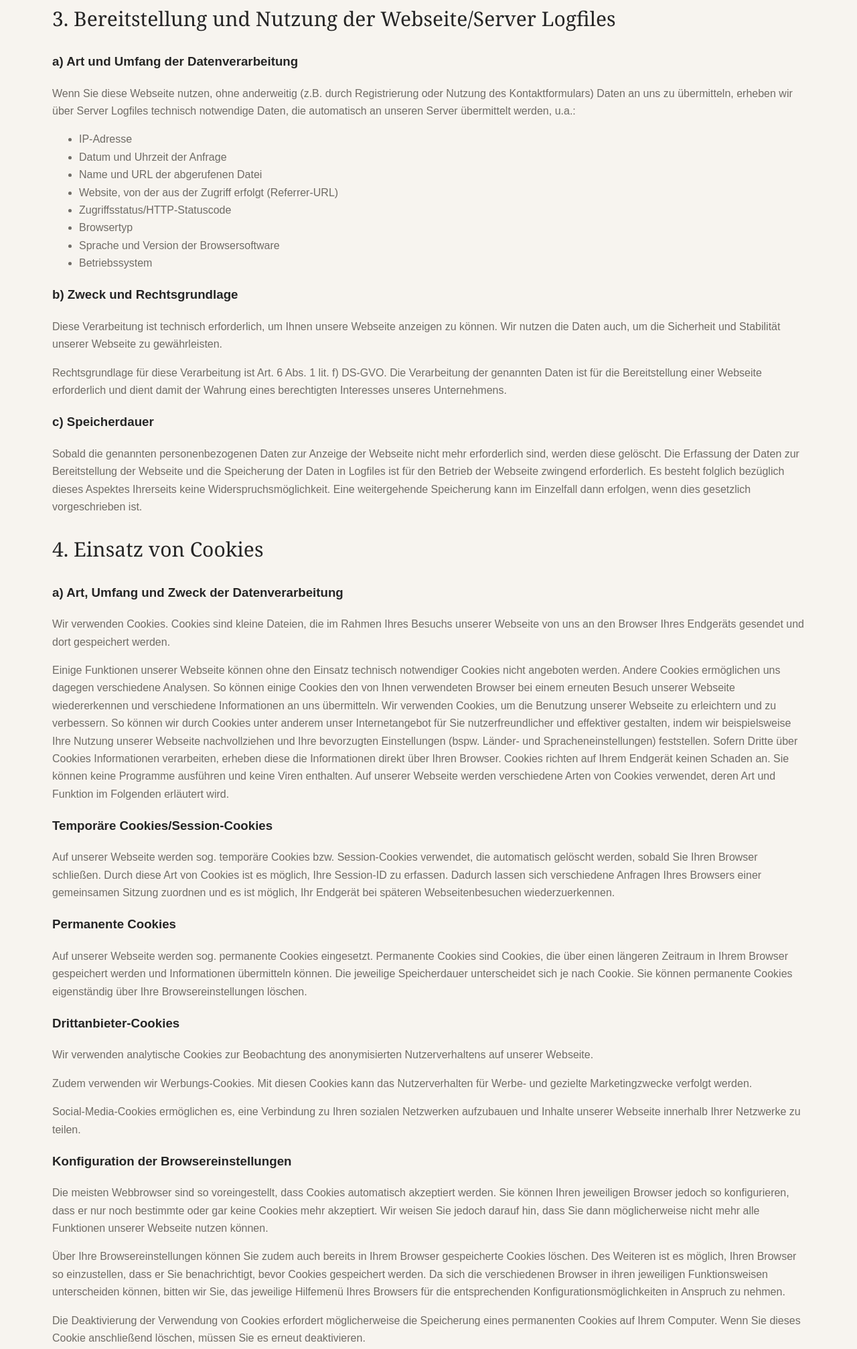
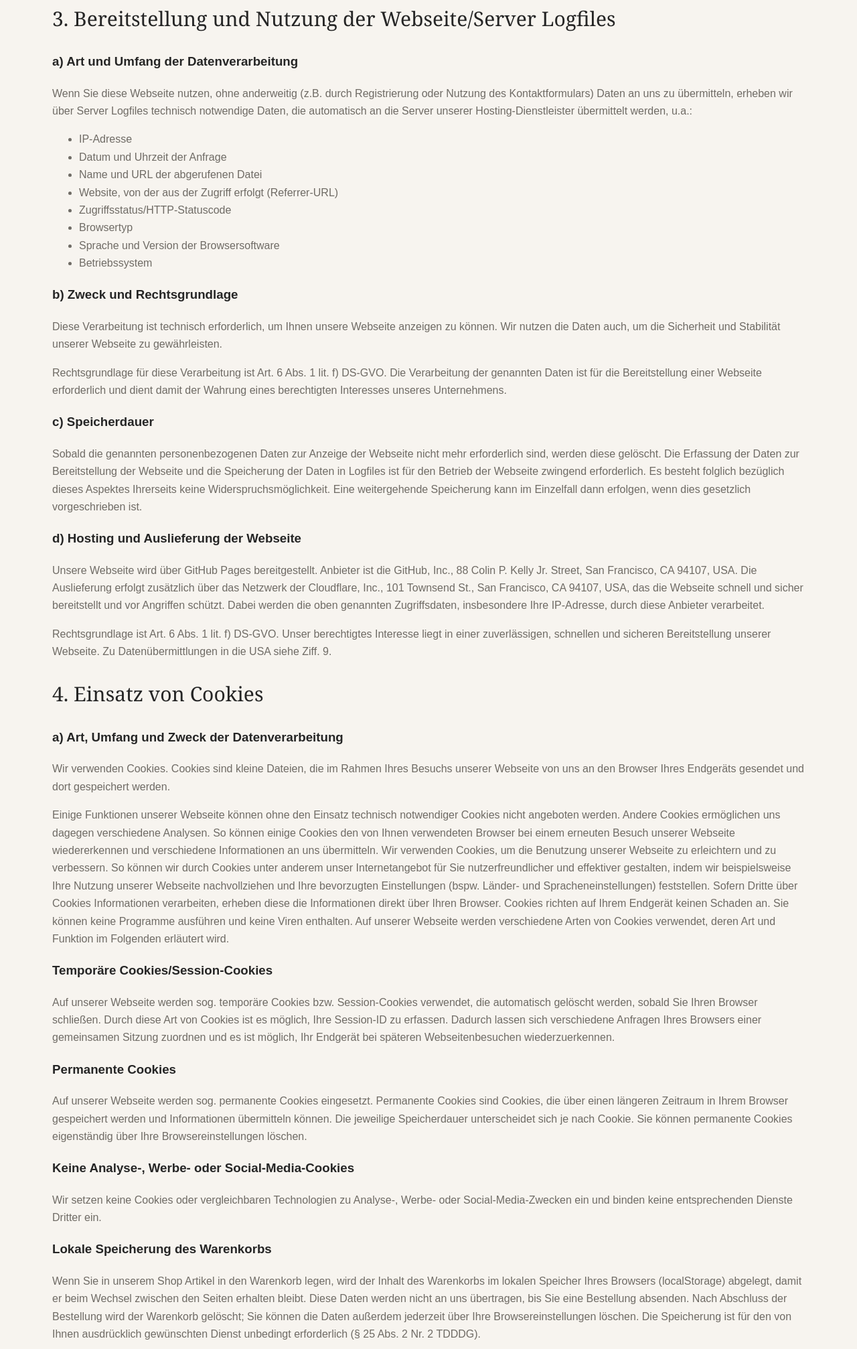
Before and after one commit to TJ-Manufaktur/tj-manufaktur, a plain HTML site: page datenschutz.html in a window 1280 px wide. Shown: the part 1299-3313 px from the top of the page at 67% size. Drawn offline with Linux system fonts and the light colour scheme.

Commit message:
Datenschutzerklärung an tatsächliche Dienste anpassen
- Hosting (GitHub Pages) und Auslieferung über Cloudflare ergänzt
- Cookies: nicht vorhandene Analyse-/Werbe-/Social-Cookies entfernt, Warenkorb im localStorage beschrieben (§ 25 Abs. 2 Nr. 2 TDDDG)
- Shop: Bestellverarbeitung über Cloudflare Workers/Datenbank, Mails über Resend
- Kontaktformular/Kalkulator: unzutreffendes 'keine Weitergabe an Dritte' ersetzt durch Cloudflare und Resend als Auftragsverarbeiter
- Ziff. 9: konkrete Dienstleister und Drittlandtransfer (DPF, SCC)

Co-Authored-By: Claude Opus 5.5 <noreply@anthropic.com>
Claude-Session: https://claude.ai/code/session_01XhiawhUQJiVTvMzp4B6Rn2

```diff
--- a/datenschutz.html
+++ b/datenschutz.html
@@ -29,7 +29,7 @@
 <p>Website: <a href="https://tj-manufaktur.de/">tj-manufaktur.de</a></p>
 <h2>3. Bereitstellung und Nutzung der Webseite/Server Logfiles</h2>
 <h3>a) Art und Umfang der Datenverarbeitung</h3>
-<p>Wenn Sie diese Webseite nutzen, ohne anderweitig (z.B. durch Registrierung oder Nutzung des Kontaktformulars) Daten an uns zu übermitteln, erheben wir über Server Logfiles technisch notwendige Daten, die automatisch an unseren Server übermittelt werden, u.a.:</p>
+<p>Wenn Sie diese Webseite nutzen, ohne anderweitig (z.B. durch Registrierung oder Nutzung des Kontaktformulars) Daten an uns zu übermitteln, erheben wir über Server Logfiles technisch notwendige Daten, die automatisch an die Server unserer Hosting-Dienstleister übermittelt werden, u.a.:</p>
 <ul>
 <li>IP-Adresse</li>
 <li>Datum und Uhrzeit der Anfrage</li>
@@ -45,6 +45,7 @@
 <p>Rechtsgrundlage für diese Verarbeitung ist Art. 6 Abs. 1 lit. f) DS-GVO. Die Verarbeitung der genannten Daten ist für die Bereitstellung einer Webseite erforderlich und dient damit der Wahrung eines berechtigten Interesses unseres Unternehmens.</p>
 <h3>c) Speicherdauer</h3>
 <p>Sobald die genannten personenbezogenen Daten zur Anzeige der Webseite nicht mehr erforderlich sind, werden diese gelöscht. Die Erfassung der Daten zur Bereitstellung der Webseite und die Speicherung der Daten in Logfiles ist für den Betrieb der Webseite zwingend erforderlich. Es besteht folglich bezüglich dieses Aspektes Ihrerseits keine Widerspruchsmöglichkeit. Eine weitergehende Speicherung kann im Einzelfall dann erfolgen, wenn dies gesetzlich vorgeschrieben ist.</p>
+<h3>d) Hosting und Auslieferung der Webseite</h3><p>Unsere Webseite wird über GitHub Pages bereitgestellt. Anbieter ist die GitHub, Inc., 88 Colin P. Kelly Jr. Street, San Francisco, CA 94107, USA. Die Auslieferung erfolgt zusätzlich über das Netzwerk der Cloudflare, Inc., 101 Townsend St., San Francisco, CA 94107, USA, das die Webseite schnell und sicher bereitstellt und vor Angriffen schützt. Dabei werden die oben genannten Zugriffsdaten, insbesondere Ihre IP-Adresse, durch diese Anbieter verarbeitet.</p><p>Rechtsgrundlage ist Art. 6 Abs. 1 lit. f) DS-GVO. Unser berechtigtes Interesse liegt in einer zuverlässigen, schnellen und sicheren Bereitstellung unserer Webseite. Zu Datenübermittlungen in die USA siehe Ziff. 9.</p>
 <h2>4. Einsatz von Cookies</h2>
 <h3>a) Art, Umfang und Zweck der Datenverarbeitung</h3>
 <p>Wir verwenden Cookies. Cookies sind kleine Dateien, die im Rahmen Ihres Besuchs unserer Webseite von uns an den Browser Ihres Endgeräts gesendet und dort gespeichert werden.</p>
@@ -53,11 +54,7 @@
 <p>Auf unserer Webseite werden sog. temporäre Cookies bzw. Session-Cookies verwendet, die automatisch gelöscht werden, sobald Sie Ihren Browser schließen. Durch diese Art von Cookies ist es möglich, Ihre Session-ID zu erfassen. Dadurch lassen sich verschiedene Anfragen Ihres Browsers einer gemeinsamen Sitzung zuordnen und es ist möglich, Ihr Endgerät bei späteren Webseitenbesuchen wiederzuerkennen.</p>
 <h3>Permanente Cookies</h3>
 <p>Auf unserer Webseite werden sog. permanente Cookies eingesetzt. Permanente Cookies sind Cookies, die über einen längeren Zeitraum in Ihrem Browser gespeichert werden und Informationen übermitteln können. Die jeweilige Speicherdauer unterscheidet sich je nach Cookie. Sie können permanente Cookies eigenständig über Ihre Browsereinstellungen löschen.</p>
-<h3>Drittanbieter-Cookies</h3>
-<p>Wir verwenden analytische Cookies zur Beobachtung des anonymisierten Nutzerverhaltens auf unserer Webseite.</p>
-<p>Zudem verwenden wir Werbungs-Cookies. Mit diesen Cookies kann das Nutzerverhalten für Werbe- und gezielte Marketingzwecke verfolgt werden.</p>
-<p>Social-Media-Cookies ermöglichen es, eine Verbindung zu Ihren sozialen Netzwerken aufzubauen und Inhalte unserer Webseite innerhalb Ihrer Netzwerke zu teilen.</p>
-<h3>Konfiguration der Browsereinstellungen</h3>
+<h3>Keine Analyse-, Werbe- oder Social-Media-Cookies</h3><p>Wir setzen keine Cookies oder vergleichbaren Technologien zu Analyse-, Werbe- oder Social-Media-Zwecken ein und binden keine entsprechenden Dienste Dritter ein.</p><h3>Lokale Speicherung des Warenkorbs</h3><p>Wenn Sie in unserem Shop Artikel in den Warenkorb legen, wird der Inhalt des Warenkorbs im lokalen Speicher Ihres Browsers (localStorage) abgelegt, damit er beim Wechsel zwischen den Seiten erhalten bleibt. Diese Daten werden nicht an uns übertragen, bis Sie eine Bestellung absenden. Nach Abschluss der Bestellung wird der Warenkorb gelöscht; Sie können die Daten außerdem jederzeit über Ihre Browsereinstellungen löschen. Die Speicherung ist für den von Ihnen ausdrücklich gewünschten Dienst unbedingt erforderlich (§ 25 Abs. 2 Nr. 2 TDDDG).</p><h3>Konfiguration der Browsereinstellungen</h3>
 <p>Die meisten Webbrowser sind so voreingestellt, dass Cookies automatisch akzeptiert werden. Sie können Ihren jeweiligen Browser jedoch so konfigurieren, dass er nur noch bestimmte oder gar keine Cookies mehr akzeptiert. Wir weisen Sie jedoch darauf hin, dass Sie dann möglicherweise nicht mehr alle Funktionen unserer Webseite nutzen können.</p>
 <p>Über Ihre Browsereinstellungen können Sie zudem auch bereits in Ihrem Browser gespeicherte Cookies löschen. Des Weiteren ist es möglich, Ihren Browser so einzustellen, dass er Sie benachrichtigt, bevor Cookies gespeichert werden. Da sich die verschiedenen Browser in ihren jeweiligen Funktionsweisen unterscheiden können, bitten wir Sie, das jeweilige Hilfemenü Ihres Browsers für die entsprechenden Konfigurationsmöglichkeiten in Anspruch zu nehmen.</p>
 <p>Die Deaktivierung der Verwendung von Cookies erfordert möglicherweise die Speicherung eines permanenten Cookies auf Ihrem Computer. Wenn Sie dieses Cookie anschließend löschen, müssen Sie es erneut deaktivieren.</p>
@@ -67,7 +64,7 @@
 <p>Sobald die über die Cookies an uns übermittelten Daten für die oben beschriebene Zwecke nicht mehr erforderlich sind, werden diese Informationen gelöscht. Eine weitergehende Speicherung kann im Einzelfall dann erfolgen, wenn dies gesetzlich vorgeschrieben ist.</p>
 <h2>5. Datenerhebung zur Durchführung vorvertraglicher Maßnahmen und zur     Vertragserfüllung</h2>
 <h3>a) Art und Umfang der Datenverarbeitung</h3>
-<p>Im vorvertraglichen Bereich und bei Vertragsschluss erheben wir personenbezogene Daten über Sie. Dies betrifft beispielsweise Vor- und Nachname, Anschrift, E-Mail-Adresse, Telefonnummer oder Ihre Bankverbindung.</p>
+<p>Im vorvertraglichen Bereich und bei Vertragsschluss erheben wir personenbezogene Daten über Sie. Dies betrifft beispielsweise Vor- und Nachname, Anschrift, E-Mail-Adresse, Telefonnummer oder Ihre Bankverbindung.</p><p>Bestellungen über unseren Online-Shop werden über einen bei Cloudflare, Inc., 101 Townsend St., San Francisco, CA 94107, USA betriebenen Bestellserver (Cloudflare Workers) verarbeitet und in einer Datenbank bei Cloudflare gespeichert. Bestell- und Auftragsbestätigungen versenden wir über den E-Mail-Dienst Plus Five Five, Inc. („Resend“), USA. Beide Anbieter sind für uns als Auftragsverarbeiter tätig (siehe Ziff. 9).</p>
 <h3>b) Zweck und Rechtsgrundlage der Datenverarbeitung</h3>
 <p>Diese Daten erheben und verarbeiten wir ausschließlich zum Zweck der Vertragsdurchführung bzw. zur Erfüllung vorvertraglicher Pflichten. Die Rechtsgrundlage hierfür ist Art. 6 Abs. 1 lit b) DS-GVO. Besteht darüber hinaus eine Einwilligung von Ihnen, ist zusätzliche Rechtsgrundlage Art. 6 Abs. 1 lit. a) DS-GVO.</p>
 <h3>c) Speicherdauer</h3>
@@ -75,7 +72,7 @@
 <p>Es können darüber hinaus gesetzliche Aufbewahrungspflichten bestehen, beispielsweise handels- oder steuerrechtliche Aufbewahrungspflichten nach dem Handelsgesetzbuch (HGB) oder der Abgabenordnung (AO). Sofern solche Pflichten zur Aufbewahrung bestehen, sperren oder löschen wir Ihre Daten mit Ende dieser Aufbewahrungspflichten.</p>
 <h2>6. Kontaktformular</h2>
 <h3>a) Art und Umfang der Datenverarbeitung</h3>
-<p>Auf unserer Webseite bieten wir Ihnen die Möglichkeit an, über ein bereitgestelltes Kontaktformular mit uns in Kontakt zu treten. Im Rahmen des Absendevorgangs Ihrer Anfrage über das Kontaktformular wird zur Einholung Ihrer Einwilligung auf diese Datenschutzerklärung verwiesen.</p>
+<p>Auf unserer Webseite bieten wir Ihnen die Möglichkeit an, über ein bereitgestelltes Kontaktformular oder über unseren 3D-Kalkulator mit uns in Kontakt zu treten. Im Rahmen des Absendevorgangs Ihrer Anfrage über das Kontaktformular wird zur Einholung Ihrer Einwilligung auf diese Datenschutzerklärung verwiesen.</p>
 <p>Wenn Sie von dem Kontaktformular Gebrauch machen, werden darüber die folgenden personenbezogenen Daten von Ihnen verarbeitet:</p>
 <ul>
 <li>Anrede</li>
@@ -97,7 +94,7 @@
 <li>Freiwillig beigefügte Dateien (z.&nbsp;B. Logos, Fotos, Skizzen oder 3D-Dateien)</li>
 </ul>
 <h3>b) Zweck und Rechtsgrundlage</h3>
-<p>Die Angabe Ihrer E-Mail-Adresse dient dabei dem Zweck, Ihnen auf ihre Anfrage hin per E-Mail eine Antwort zukommen zu lassen Bei der Nutzung des Kontaktformulars erfolgt keine Weitergabe Ihrer personenbezogenen Daten an Dritte.</p>
+<p>Die Angabe Ihrer E-Mail-Adresse dient dabei dem Zweck, Ihnen auf ihre Anfrage hin per E-Mail eine Antwort zukommen zu lassen.</p><p>Für die technische Verarbeitung und Zustellung Ihrer Anfrage setzen wir folgende Dienstleister als Auftragsverarbeiter nach Art. 28 DS-GVO ein:</p><ul><li><strong>Cloudflare, Inc., 101 Townsend St., San Francisco, CA 94107, USA</strong>: Ihre Eingaben einschließlich freiwillig beigefügter Dateien werden an einen bei Cloudflare betriebenen Formularserver (Cloudflare Workers) übertragen, dort technisch geprüft, unter anderem zum Schutz vor automatisiertem Missbrauch, und an unseren E-Mail-Dienst weitergeleitet. Dabei wird auch Ihre IP-Adresse verarbeitet.</li><li><strong>Plus Five Five, Inc. („Resend“), USA</strong>: Ihre Anfrage wird als E-Mail an unser Postfach zugestellt; gegebenenfalls erhalten Sie darüber auch eine Eingangsbestätigung.</li></ul><p>Eine Weitergabe Ihrer Daten an sonstige Dritte erfolgt nicht. Zu Datenübermittlungen in die USA siehe Ziff. 9.</p>
 <p>Rechtsgrundlage für die Verarbeitung ist eine Einwilligung nach Art. 6 Abs. 1 lit. a) DS-GVO auf der von Ihnen freiwillig abgegebenen und jederzeit für die Zukunft widerrufbaren Einwilligungserklärung.</p>
 <h3>c) Speicherdauer</h3>
 <p>Die von Ihnen im Kontaktformular eingegebenen Daten verbleiben bei uns, bis Sie uns zur Löschung auffordern, Ihre Einwilligung zur Speicherung widerrufen oder der Zweck für die Datenspeicherung entfällt (z.B. nach abgeschlossener Bearbeitung Ihrer Anfrage).</p>
@@ -134,7 +131,7 @@
 <li>IT</li>
 <li>Logistik</li>
 <li>Telekommunikation</li>
-</ul>
+</ul><p>Im Einzelnen setzen wir insbesondere folgende Dienstleister ein:</p><ul><li>GitHub, Inc., 88 Colin P. Kelly Jr. Street, San Francisco, CA 94107, USA – Hosting der Webseite (GitHub Pages)</li><li>Cloudflare, Inc., 101 Townsend St., San Francisco, CA 94107, USA – Auslieferung und Absicherung der Webseite, Formular- und Bestellserver, Datenbank für Shop-Bestellungen</li><li>Plus Five Five, Inc. („Resend“), USA – Versand von E-Mails zu Anfragen und Bestellungen</li></ul><p>Diese Anbieter haben ihren Sitz in den USA; eine Verarbeitung Ihrer Daten in den USA ist daher möglich. Die genannten Anbieter nehmen am EU-US Data Privacy Framework teil, für das die EU-Kommission einen Angemessenheitsbeschluss nach Art. 45 DS-GVO erlassen hat. Mit Cloudflare und Resend bestehen zudem Verträge zur Auftragsverarbeitung nach Art. 28 DS-GVO, die die Standardvertragsklauseln der EU-Kommission nach Art. 46 Abs. 2 lit. c) DS-GVO einbeziehen.</p>
 <p>Bei der Übermittlung an externe Stellen in Drittländern, d.h. außerhalb der EU bzw. des EWR, stellen wir sicher, dass diese Stellen Ihre personenbezogenen Daten mit der gleichen Sorgfalt behandeln wie innerhalb der EU bzw. des EWR. Wir übermitteln personenbezogene Daten nur in Drittländer, bei denen die EU-Kommission ein angemessenes Schutzniveau bestätigt hat oder wenn wir den sorgfältigen Umgang mit den personenbezogenen Daten durch vertragliche Vereinbarungen oder andere geeignete Garantien sicherstellen.</p>
 <h2>10. Datensicherheit und Sicherungsmaßnahmen</h2>
 <p>Wir verpflichten uns, Ihre Privatsphäre zu schützen und Ihre personenbezogenen Daten vertraulich zu behandeln. Dazu treffen wir umfangreiche technische und organisatorische Sicherheitsvorkehrungen, welche regelmäßig überprüft und dem technologischen Fortschritt angepasst werden.</p>
```
